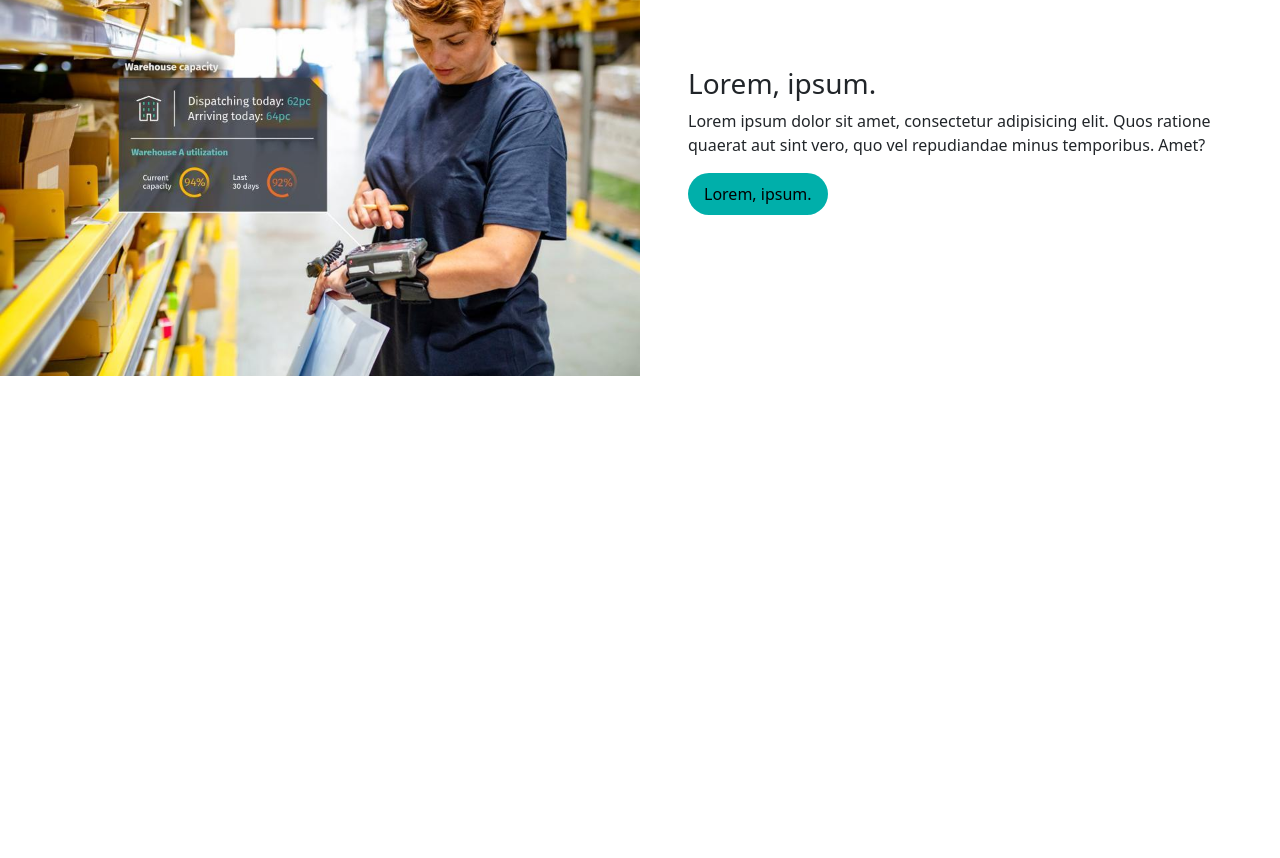
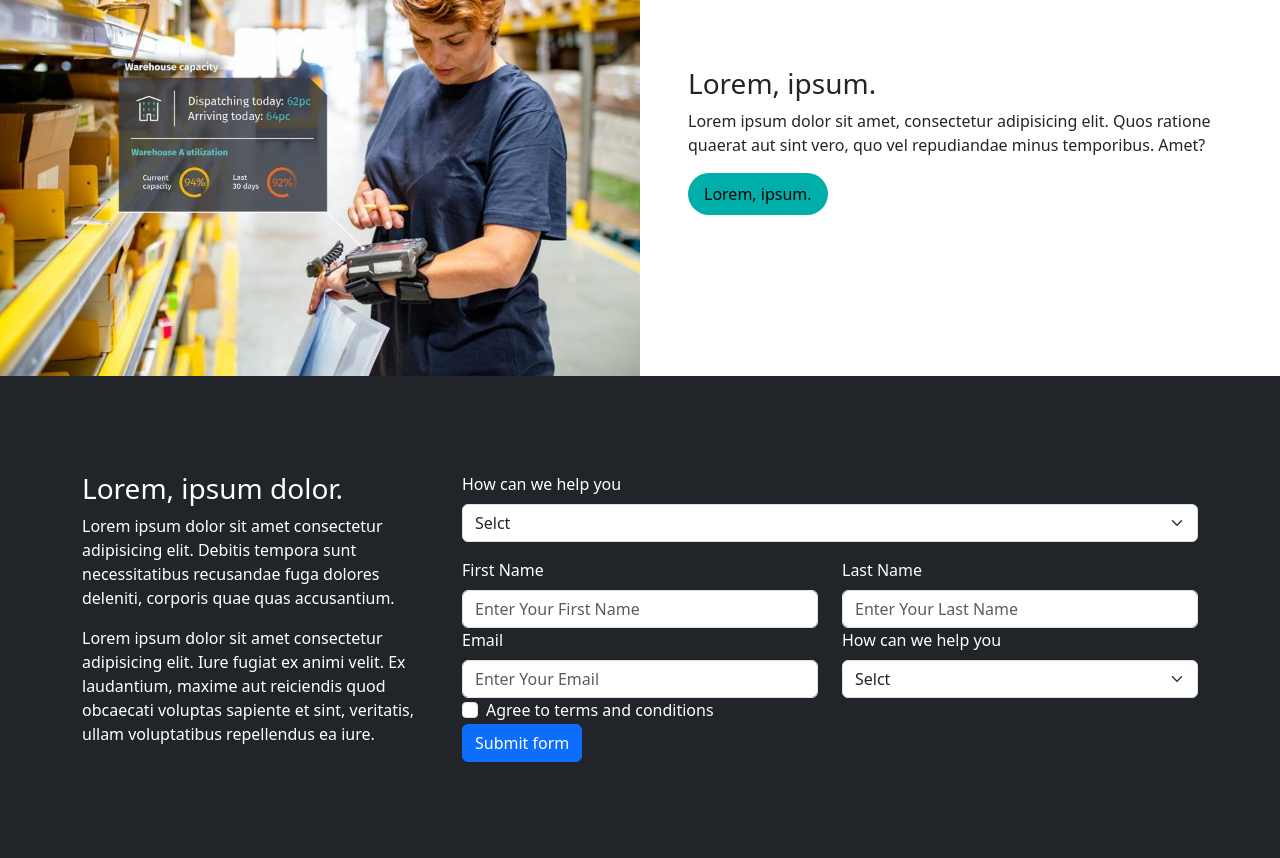
Before and after one commit to eshikhon-mern-stack/project-here, a plain HTML site: page index.html in a window 1280 px wide. Shown: the part 1673-2531 px from the top of the page. Before the commit the page ends 2049 px from the top, so only its background shows below. Drawn offline with nearby package versions, Linux system fonts and the light colour scheme.

Commit message:
form done

```diff
--- a/index.html
+++ b/index.html
@@ -104,7 +104,72 @@
         </div>
     </section>
 
-    <!--  -->
+    <!-- Contact Section -->
+    <section class="bg-dark text-white py-5">
+        <div class="container py-5">
+            <div class="row">
+                <div class="col-4">
+                    <h3>Lorem, ipsum dolor.</h3>
+                    <p>Lorem ipsum dolor sit amet consectetur adipisicing elit. Debitis tempora sunt necessitatibus recusandae fuga dolores deleniti, corporis quae quas accusantium.
+                        <br>
+                    <p>Lorem ipsum dolor sit amet consectetur adipisicing elit. Iure fugiat ex animi velit. Ex laudantium, maxime aut reiciendis quod obcaecati voluptas sapiente et sint, veritatis, ullam voluptatibus repellendus ea iure.</p>
+                    </p>
+                </div>
+                <div class="col-8">
+                    <form>
+                        <div class="mb-3">
+                          <label for="exampleInputEmail1" class="form-label">How can we help you</label>
+                          <select class="form-select" aria-label="Default select example" id="exampleInputEmail1">
+                            <option selected>Selct</option>
+                            <option value="One">One</option>
+                            <option value="Two">Two</option>
+                            <option value="Two">Three</option>
+                          </select>
+                        </div>
+                        <div class="row">
+                            <div class="col-6">
+                                <label for="exampleFormControlInput1" class="form-label">First Name</label>
+                                <input type="text" class="form-control" id="exampleFormControlInput1" placeholder="Enter Your First Name">
+                            </div>
+                            <div class="col-6">
+                                <label for="exampleFormControlInput1" class="form-label">Last Name</label>
+                                <input type="text" class="form-control" id="exampleFormControlInput1" placeholder="Enter Your Last Name">
+                            </div>
+                        </div>
+                        <div class="row">
+                            <div class="col-6">
+                                <label for="exampleFormControlInput1" class="form-label">Email</label>
+                                <input type="email" class="form-control" id="exampleFormControlInput1" placeholder="Enter Your Email">
+                            </div>
+                            <div class="col-6">
+                                <label for="exampleInputEmail1" class="form-label">How can we help you</label>
+                                <select class="form-select" aria-label="Default select example" id="exampleInputEmail1">
+                                    <option selected>Selct</option>
+                                    <option value="One">One</option>
+                                    <option value="Two">Two</option>
+                                    <option value="Two">Three</option>
+                                </select>
+                            </div>
+                        </div>
+                        <div class="">
+                            <div class="form-check">
+                              <input class="form-check-input" type="checkbox" value="" id="invalidCheck" required>
+                              <label class="form-check-label" for="invalidCheck">
+                                Agree to terms and conditions
+                              </label>
+                              <div class="invalid-feedback">
+                                You must agree before submitting.
+                              </div>
+                            </div>
+                          </div>
+                          <div class="">
+                            <button class="btn btn-primary" type="submit">Submit form</button>
+                          </div>
+                    </form>
+                </div>
+            </div>
+        </div>
+    </section>
 
 
 
```
